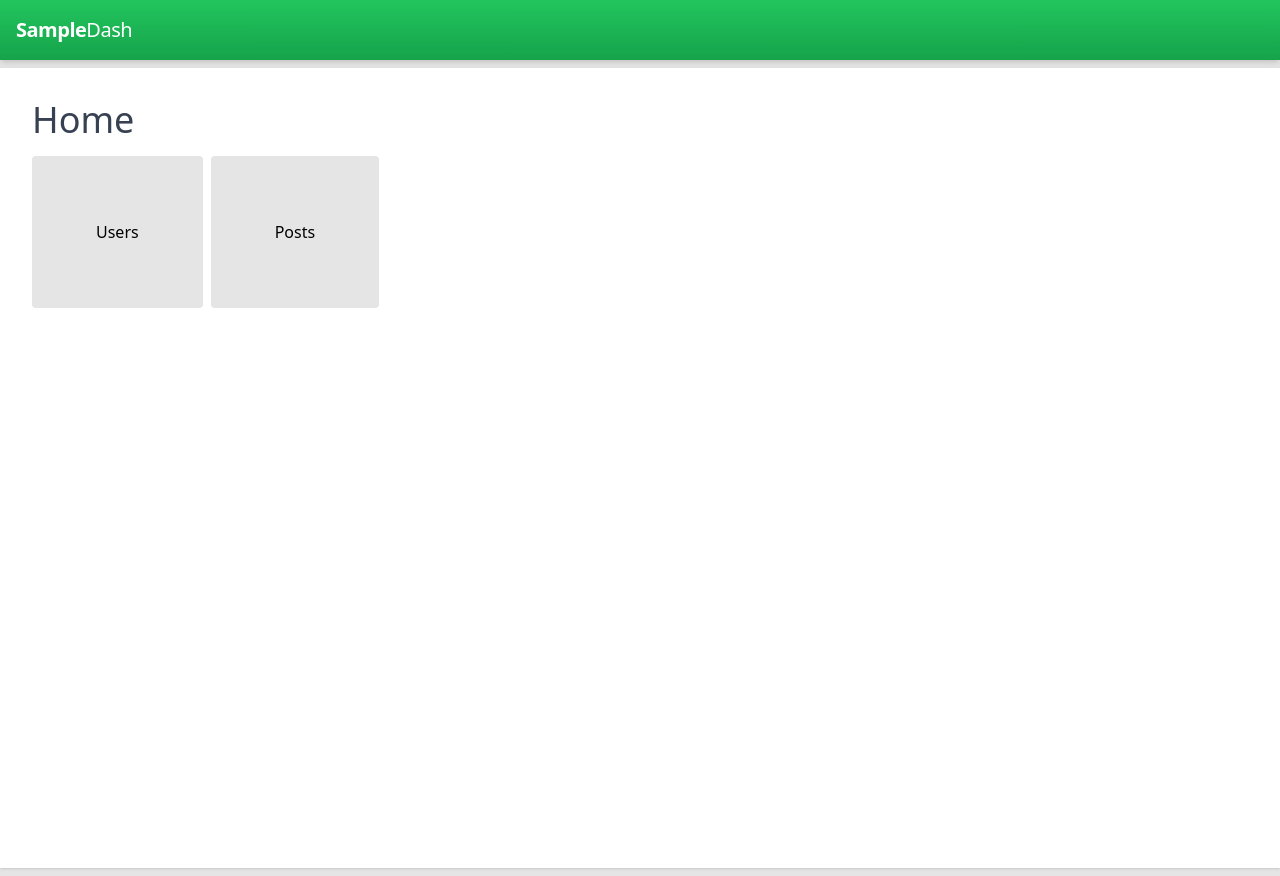
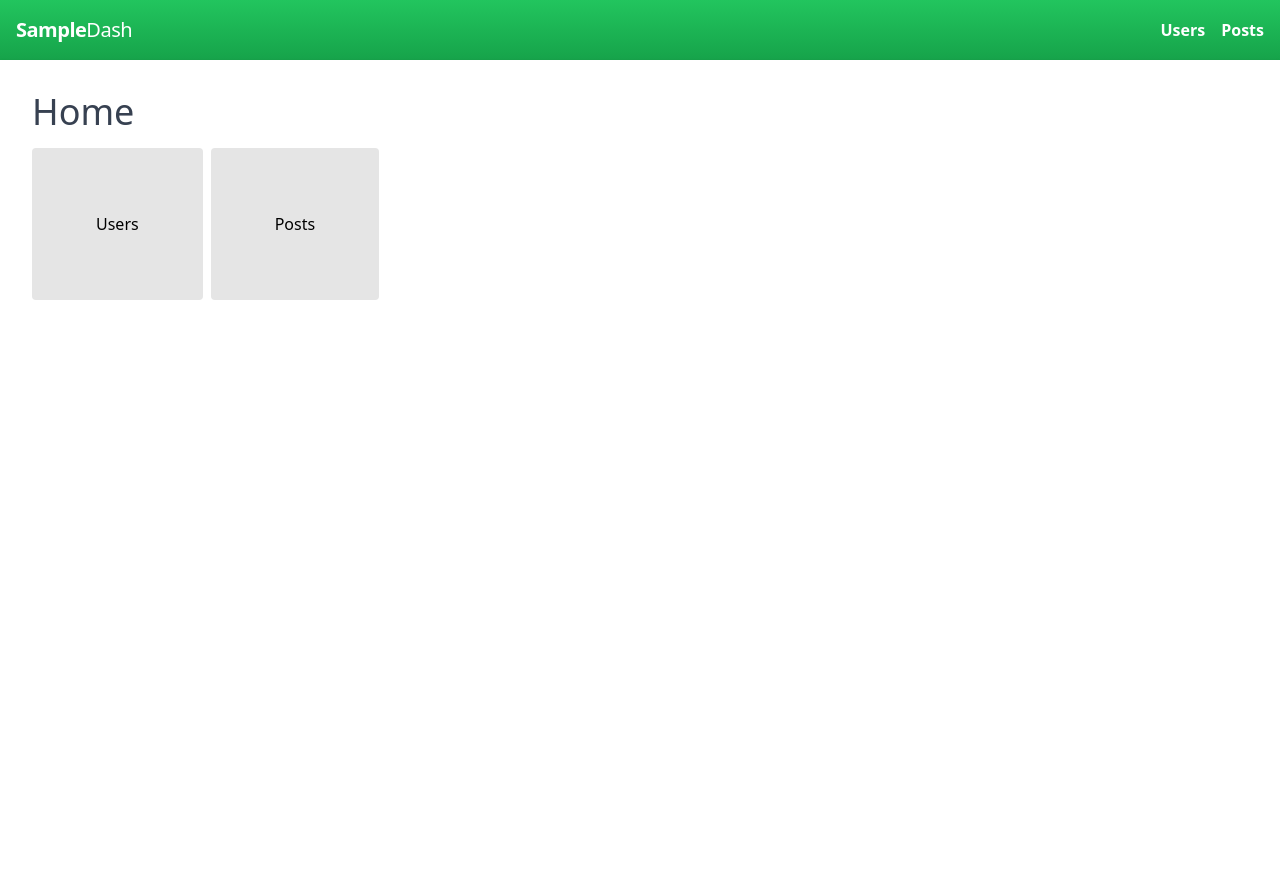
Before and after one commit to nairdua/qlue-technical-test, a React (Create React App) app: page / in a window 1280 px wide. Built offline with nearby package versions, Linux system fonts and the light colour scheme.

Commit message:
Add navlinks at the navbar

```diff
--- a/src/components/Container/Container.tsx
+++ b/src/components/Container/Container.tsx
@@ -1,6 +1,6 @@
 export function Container({ children }: { children: JSX.Element | JSX.Element[] }) {
     return (
-        <div className="bg-white container lg:my-2 min-w-full p-4 md:p-8 shadow min-h-screen flex flex-col">
+        <div className="bg-white container min-w-full p-4 md:p-8 shadow min-h-screen flex flex-col">
             {children}
         </div>
     )
--- a/src/components/Navbar/Navbar.tsx
+++ b/src/components/Navbar/Navbar.tsx
@@ -11,6 +11,14 @@ function Navbar() {
                     </span>
                 </Link>
             </div>
+            <div className="text-white font-semibold space-x-4">
+                <Link to="/users">
+                    Users
+                </Link>
+                <Link to="/posts">
+                    Posts
+                </Link>
+            </div>
         </nav>
     )
 }
```
